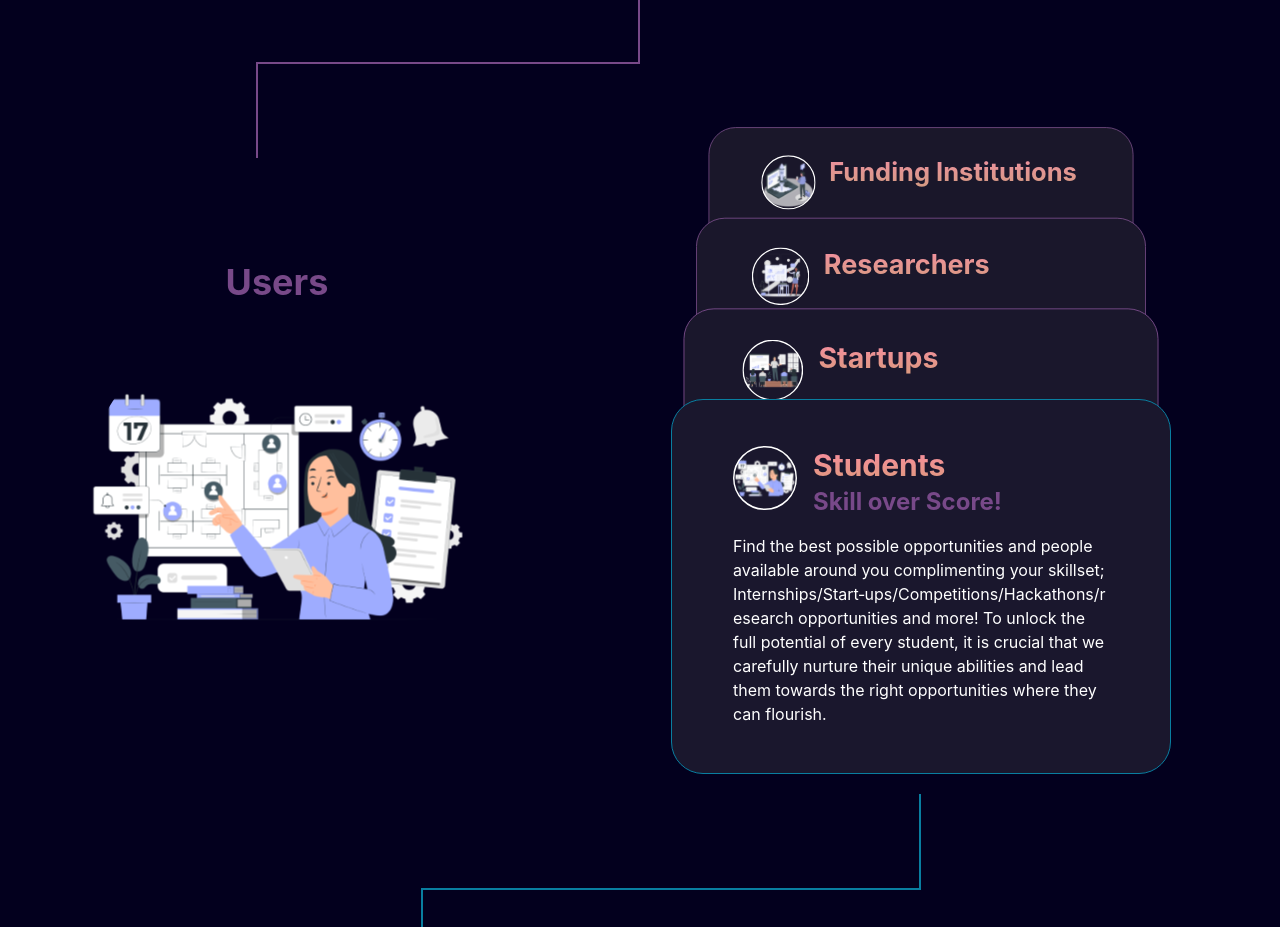
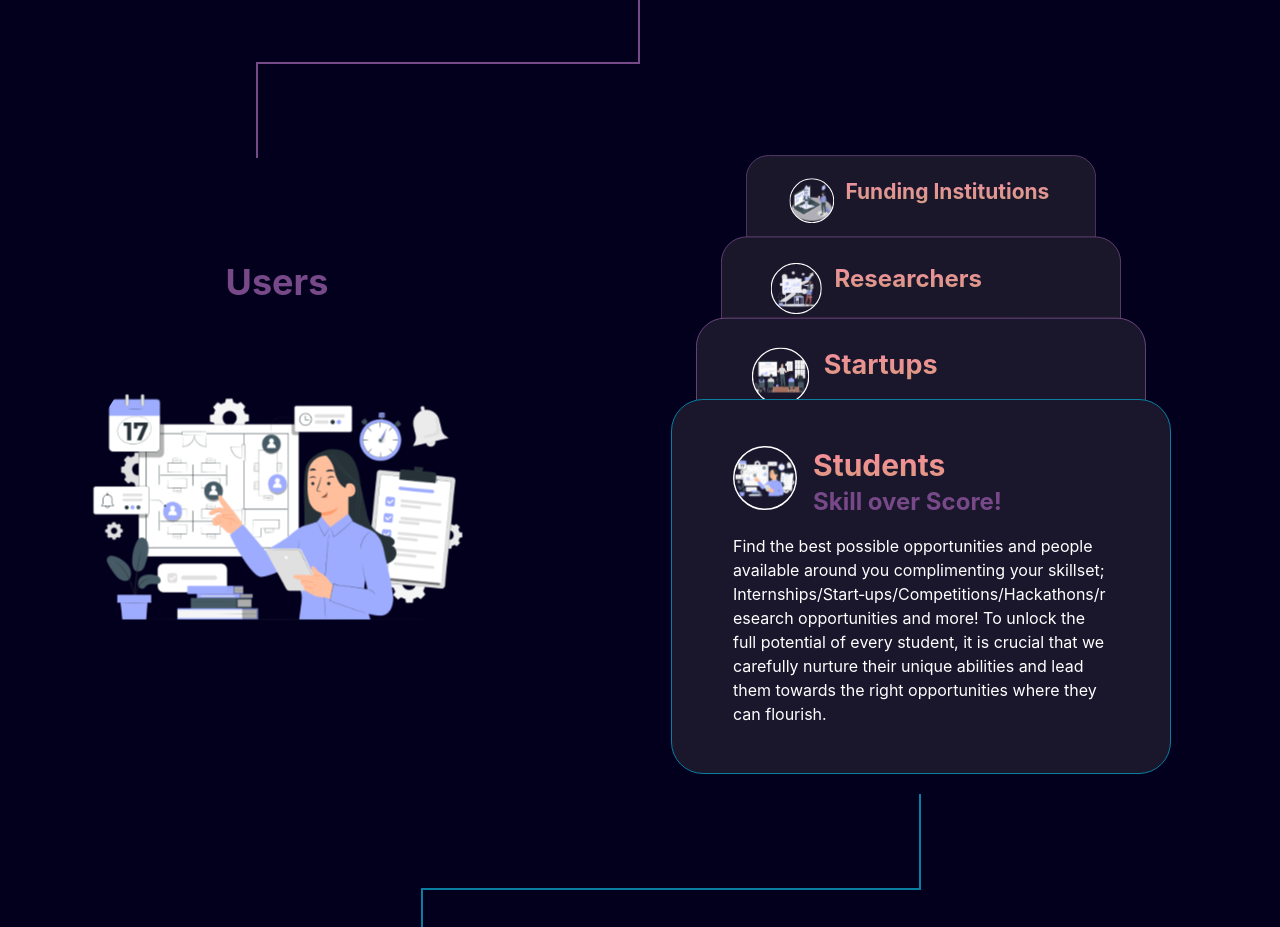
Before and after one commit to The-Opportunties-Portal/top-landing, a Next.js app: page / in a window 1280 px wide. Shown: the part 1760-2687 px from the top of the page. Built offline with nearby package versions, Linux system fonts and the light colour scheme.

Commit message:
style: make top card more prominent

```diff
--- a/styles/Users.module.css
+++ b/styles/Users.module.css
@@ -34,7 +34,7 @@
 .card:nth-of-type(2) {
   /* z-index: 9; */
   bottom: 100px;
-  transform: scale(0.95);
+  transform: scale(0.9);
   border: 1px solid rgba(120, 73, 137, 1);
   filter: grayscale(5%);
 }
@@ -42,7 +42,7 @@
 .card:nth-of-type(3) {
   /* z-index: 8; */
   bottom: 200px;
-  transform: scale(0.9);
+  transform: scale(0.8);
 
   border: 1px solid rgba(120, 73, 137, 1);
   filter: grayscale(10%);
@@ -51,7 +51,7 @@
 .card:nth-of-type(4) {
   /* z-index: 7; */
   bottom: 300px;
-  transform: scale(0.85);
+  transform: scale(0.7);
 
   border: 1px solid rgba(120, 73, 137, 1);
   filter: grayscale(15%);
```
